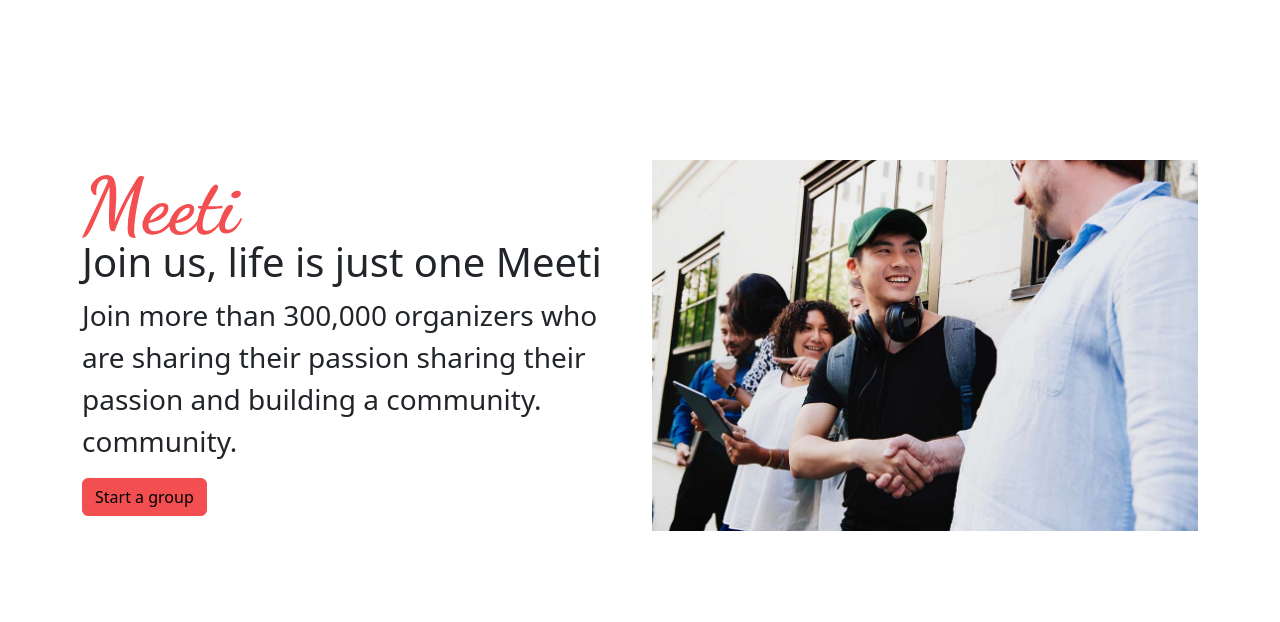
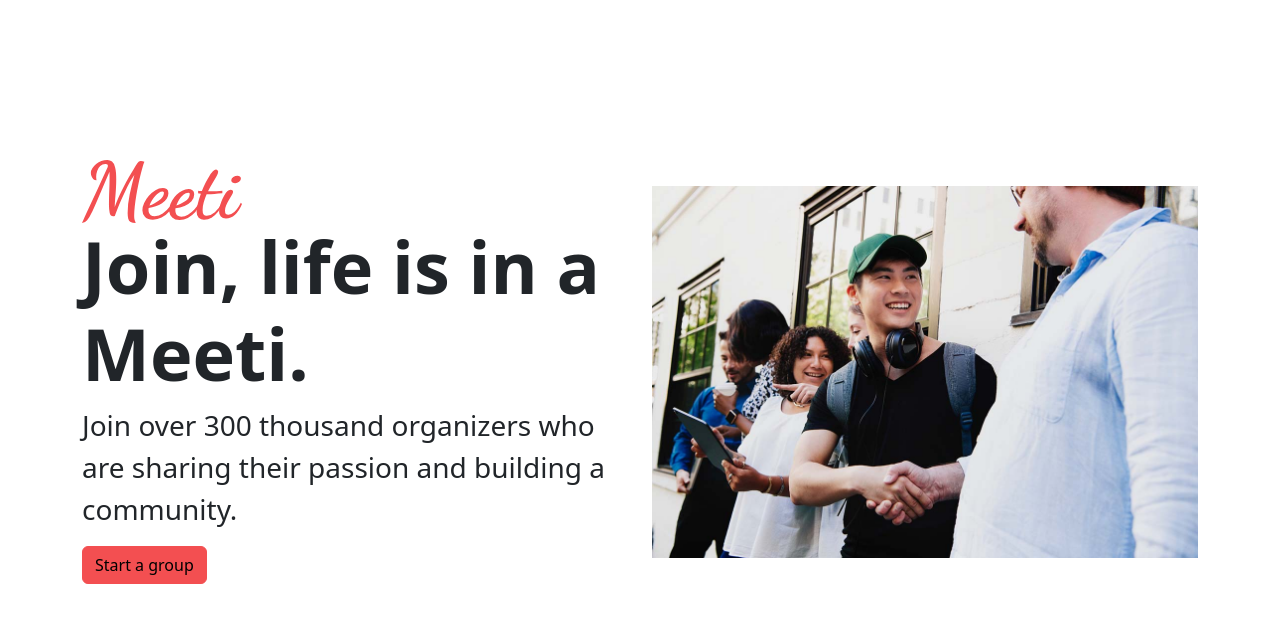
Before and after one commit to S4vi0r17/Bootstrap, a website: page 02-meeti/index.html in a window 1280 px wide. Drawn offline with Linux system fonts and the light colour scheme.

Commit message:
Header finished

```diff
--- a/02-meeti/index.html
+++ b/02-meeti/index.html
@@ -19,9 +19,8 @@
         <div class="row align-items-center">
             <div class="col-md-6 mb-5 mb-md-0">
                 <img class="logo" src="./assets/img/logo.svg" alt="logo meeti">
-                <h1 class="d-2">Join us, life is just one Meeti</h1>
-                <p class="fs-3">Join more than 300,000 organizers who are sharing their passion
-                    sharing their passion and building a community.
+                <h1 class="display-2">Join, life is in a Meeti.</h1>
+                <p class="fs-3">Join over 300 thousand organizers who are sharing their passion and building a
                     community.</p>
                 <a class="btn btn-danger" href="#">Start a group</a>
             </div>
@@ -31,6 +30,10 @@
         </div>
     </header>
 
+    <section class="container-xl">
+
+    </section>
+
     <script src="./assets/js/bootstrap.bundle.min.js"></script>
 </body>
 
```
